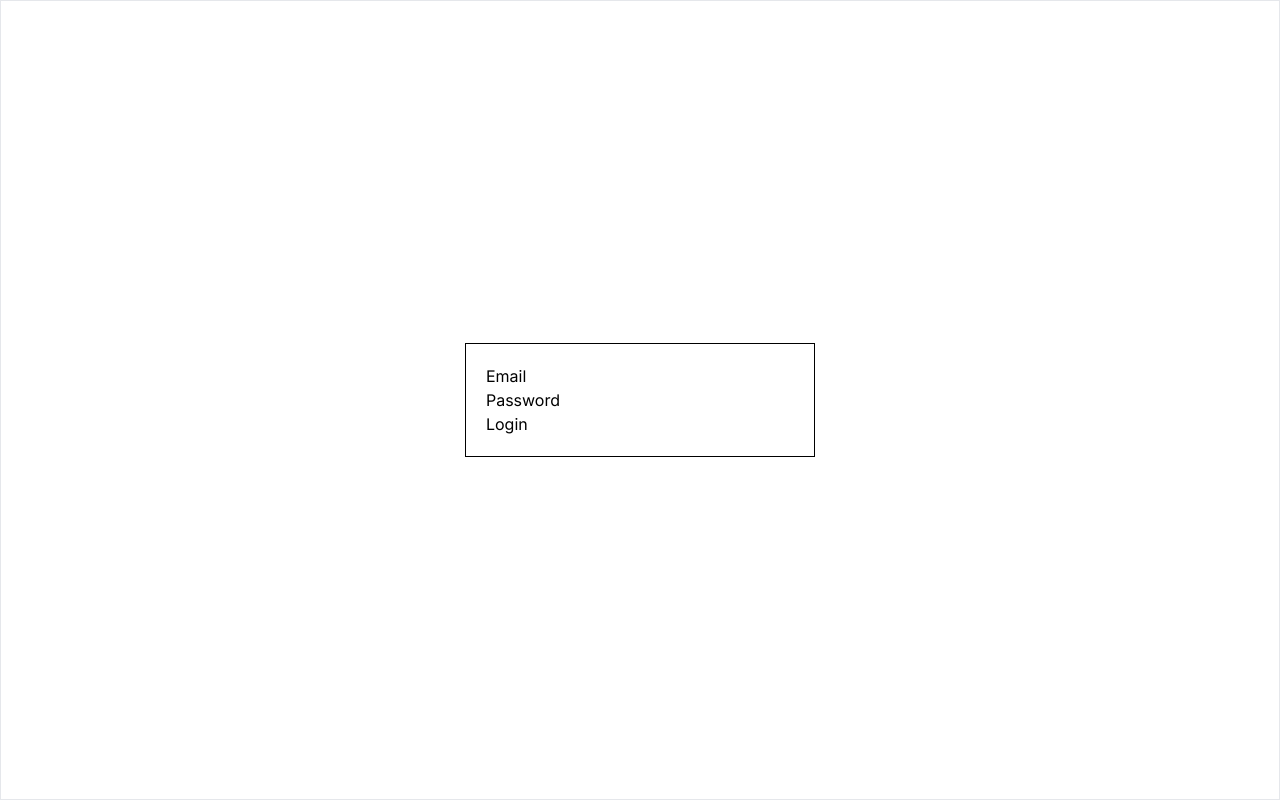
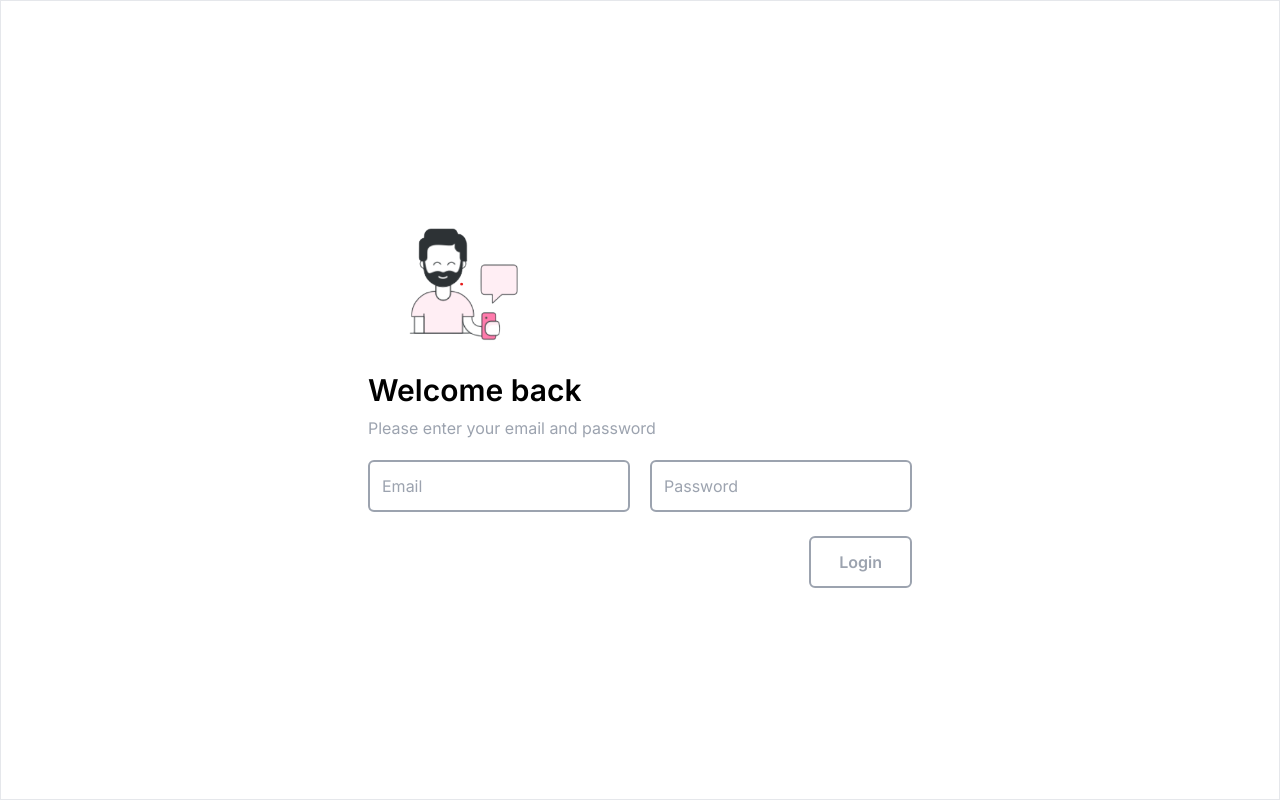
Before and after one commit to itsfarhankhan28/CineBase, a Next.js app: page /login in a window 1280 px wide. Built offline with nearby package versions, Linux system fonts and the light colour scheme.

Commit message:
style(login): changed style of login page

```diff
--- a/src/app/login/page.jsx
+++ b/src/app/login/page.jsx
@@ -1,3 +1,4 @@
+/* eslint-disable @next/next/no-img-element */
 /* eslint-disable react-hooks/rules-of-hooks */
 'use client'
 
@@ -26,11 +27,19 @@ const page = () => {
 
   return (
     <div className="flex justify-center items-center h-screen border">
-      <div className="p-5 border border-black">
+      <div className="p-5 flex flex-col gap-3">
         <div>
+            <img className="w-[200px]" src="/IMG/authimg (2).png" alt="" />
+        </div>
+        <div className="leading-10">
+            <h1 className="text-3xl font-semibold">Welcome back</h1>
+            <h1 className="text-md text-gray-400">Please enter your email and password</h1>
+        </div>
+        <div className="flex gap-5">
             <div>
-                <label htmlFor="email">Email</label>
                 <input
+                className="w-full p-3 border-2 border-gray-400 rounded-md"
+                placeholder="Email"
                 type="text"
                 name="email"
                 value={user.email}
@@ -38,19 +47,20 @@ const page = () => {
                 />
             </div>
             <div>
-                <label htmlFor="password">Password</label>
                 <input
+                className="w-full p-3 border-2 border-gray-400 rounded-md"
+                placeholder="Password"
                 type="password"
                 name="password"
                 value={user.password}
                 onChange={(e)=>setUser({...user,password:e.target.value})}
                 />
             </div>
-            <div>
-                <button onClick={onLogin}>
-                    Login
-                </button>
-            </div>
+        </div>
+        <div className="mt-3 flex justify-end">
+            <button className="border-2 border-gray-400 rounded-md px-7 py-3 font-semibold text-gray-400" onClick={onLogin}>
+                Login
+            </button>
         </div>
       </div>
     </div>
```
